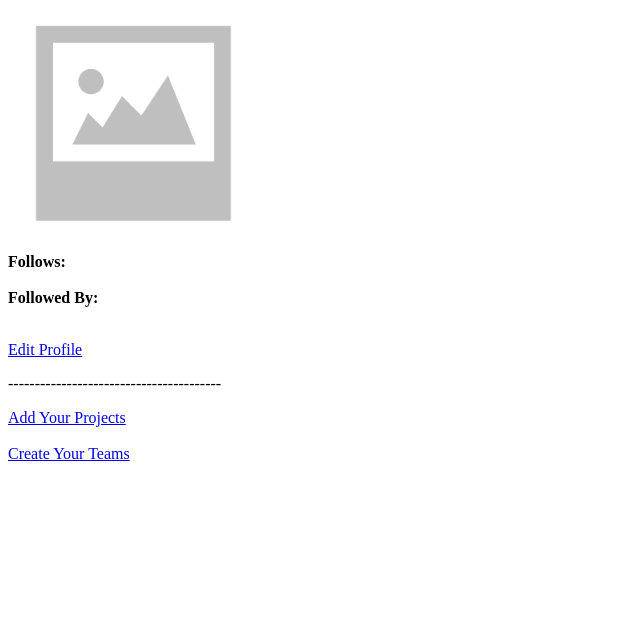
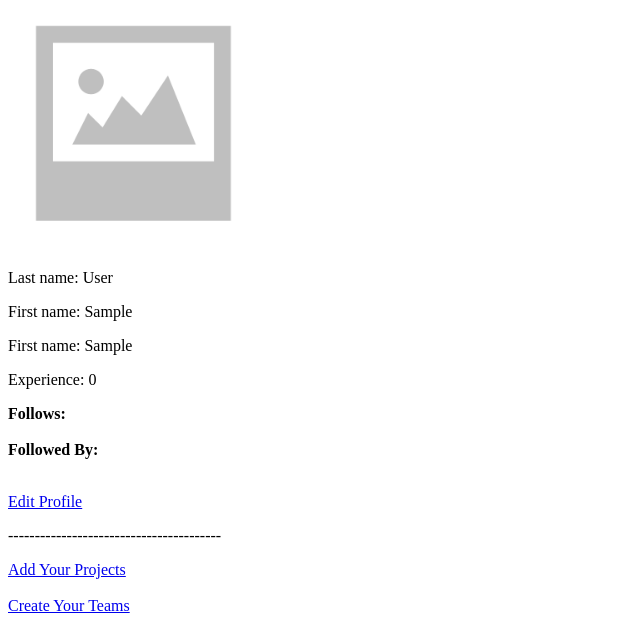
Before and after one commit to rakhovetski/comterest, a Django app: page /account/1/ in a window 1280 px wide. Shown: the part 107-736 px from the top of the page, without its empty margins (0-640 px from the left). Run offline with Django 3.2, Linux system fonts and the light colour scheme; the visitor is signed in with stand-in values (Sample User, id 1); data comes from the database, SQL or seed files in the repository.

Commit message:
Add Experience Field

```diff
--- a/service/account/models.py
+++ b/service/account/models.py
@@ -15,18 +15,8 @@ class Role(models.Model):
         return self.name
 
 
-class ProfileManager(UserManager):
-    def create_superuser(self, username, email=None, password=None, **extra_fields):
-        extra_fields.setdefault('is_staff', True)
-        extra_fields.setdefault('is_superuser', True)
-
-        extra_fields.setdefault('date_of_birth', input('Enter your date of birth: '))
-        return super().create_superuser(username, email, password, **extra_fields)
-
-
 class Profile(models.Model):
     user = models.OneToOneField(User, on_delete=models.CASCADE)
-    # date_of_birth = models.DateField()
     experience = models.PositiveIntegerField(null=True, blank=True, default=0)
     created_date = models.DateTimeField(auto_now_add=True)
     updated_date = models.DateTimeField(auto_now=True)
@@ -54,8 +44,6 @@ class Profile(models.Model):
 
     def __str__(self):
         return f'{self.user.username}: {self.full_name()}'
-
-    # objects = ProfileManager()
 
 
 class Team(models.Model):
--- a/service/account/templates/account/profile/profile.html
+++ b/service/account/templates/account/profile/profile.html
@@ -13,6 +13,10 @@
         <img src="{% static 'account/img/no_image.png' %}" width="250" height="250" alt="{{ profile.user.username}}">
     {% endif %}
     <br/>
+    <p>Last name: {{ profile.user.last_name }}</p>
+    <p>First name: {{ profile.user.first_name }}</p>
+    <p>First name: {{ profile.user.first_name }}</p>
+    <p>Experience: {{ profile.experience }}</p>
 
     <strong>Follows: </strong>
     {% for following in profile.follows.all %}
--- a/service/account/views.py
+++ b/service/account/views.py
@@ -1,6 +1,6 @@
 from django.contrib.auth import login, authenticate, logout
 from django.shortcuts import render, redirect, reverse, get_object_or_404
-from account.forms import PortfolioProjectForm, RegisterForm, ProfilePicForm, TeamForm
+from account.forms import PortfolioProjectForm, RegisterForm, ProfileForm, TeamForm
 from django.contrib.auth.models import User
 from django.contrib import messages
 from django.views.generic.detail import DetailView
@@ -34,7 +34,7 @@ def edit_user(request):
     profile_user = Profile.objects.get(user__id=request.user.id)
 
     user_form = RegisterForm(request.POST or None, request.FILES or None, instance=current_user)
-    profile_form = ProfilePicForm(request.POST or None, request.FILES or None, instance=profile_user)
+    profile_form = ProfileForm(request.POST or None, request.FILES or None, instance=profile_user)
 
     if user_form.is_valid() and profile_form.is_valid():
         user_form.save()
```
Also changed, not shown: service/account/forms.py (+4 -3 lines), service/account/migrations/0002_auto_20230811_0826.py (added), service/account/migrations/0003_remove_team_image.py (added), service/account/migrations/0004_team_is_active.py (added), service/account/migrations/0005_alter_team_owner.py (added), service/account/migrations/0006_alter_team_owner.py (added).
